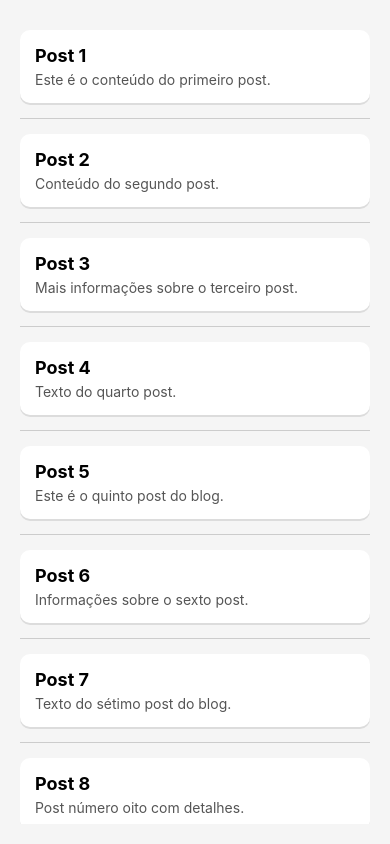
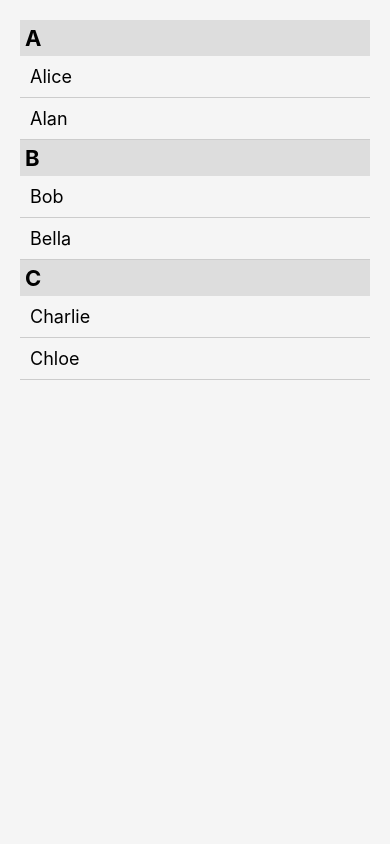
Before and after one commit to BobAlvesBob/meu-projeto, a React Native app: screen / in a window 390 px wide. Built offline with nearby package versions, Linux system fonts and the light colour scheme.

Commit message:
versao outra

```diff
--- a/App.js
+++ b/App.js
@@ -1,90 +1,40 @@
 
-//----------------------------------------------------------------------------
-//App.js
+import React from 'react';
+import { View, SectionList, Text, StyleSheet } from 'react-native';
 
-import React from "react";
-import { View, FlatList, StyleSheet } from "react-native";
-import Post from "./components/Post";
-
-export default function App() {
-  const posts = [
+const DATA = [
   {
-      id: 1,
-      title: "Post 1",
-      body: "Este é o conteúdo do primeiro post.",
+    title: 'A',
+    data: ['Alice', 'Alan'],
   },
   {
-      id: 2,
-      title: "Post 2",
-      body: "Conteúdo do segundo post.",
+    title: 'B',
+    data: ['Bob', 'Bella'],
   },
   {
-      id: 3,
-      title: "Post 3",
-      body: "Mais informações sobre o terceiro post.",
-    },
-    {
-      id: 4,
-      title: "Post 4",
-      body: "Texto do quarto post.",
-    },
-    {
-      id: 5,
-      title: "Post 5",
-      body: "Este é o quinto post do blog.",
-    },
-    {
-      id: 6,
-      title: "Post 6",
-      body: "Informações sobre o sexto post.",
-    },
-    {
-      id: 7,
-      title: "Post 7",
-      body: "Texto do sétimo post do blog.",
-    },
-    {
-      id: 8,
-      title: "Post 8",
-      body: "Post número oito com detalhes.",
-    },
-    {
-      id: 9,
-      title: "Post 9",
-      body: "Conteúdo interessante do nono post.",
-    },
-    {
-      id: 10,
-      title: "Post 10",
-      body: "Último post da lista!",
+    title: 'C',
+    data: ['Charlie', 'Chloe'],
   },
 ];
-
+const App = () => {
   return (
     <View style={styles.container}>
-      <FlatList
-        data={posts}
-        keyExtractor={(item) => item.id.toString()}
-        renderItem={({ item }) => (
-          <Post title={item.title} body={item.body} />
+      <SectionList
+        sections={DATA} // Grouped data
+        keyExtractor={(item, index) => item + index} // Unique key for each item
+        renderItem={({ item }) => <Text style={styles.item}>{item}</Text>} // How each item looks
+        renderSectionHeader={({ section: { title } }) => (
+          <Text style={styles.header}>{title}</Text> // Section headers (A, B, C)
         )}
-        ItemSeparatorComponent={() => <View style={styles.separator} />}
       />
     </View>
   );
-}
+};
 
 const styles = StyleSheet.create({
-  container: {
-    flex: 1,
-    padding: 20,
-    backgroundColor: "#f5f5f5",
-  },
-  separator: {
-    height: 1,
-    backgroundColor: '#ccc',
-    marginVertical: 5,
-  },
+  container: { flex: 1, padding: 20, backgroundColor: '#f5f5f5' },
+  header: { fontSize: 22, fontWeight: 'bold', backgroundColor: '#ddd', padding: 5 },
+  item: { padding: 10, fontSize: 18, borderBottomWidth: 1, borderColor: '#ccc' },
 });
 
-//----------------------------------------------------------------------------------
+export default App;
```
Lines whose indentation alone changed are shown as unchanged.
